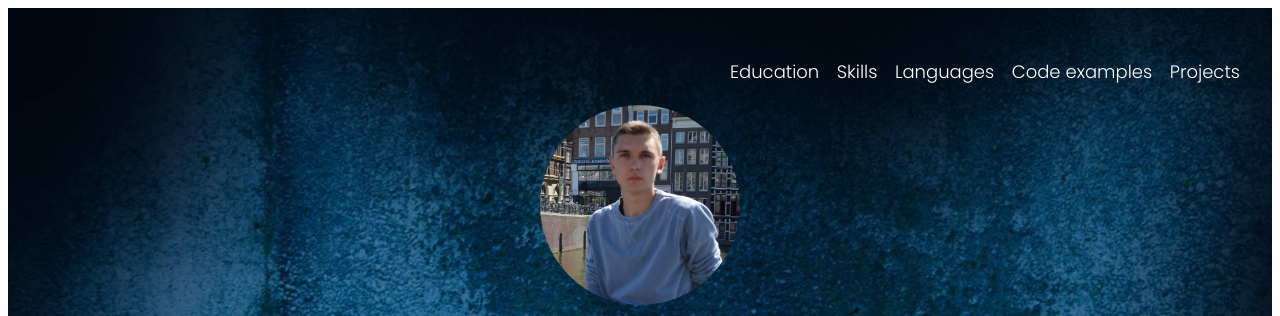
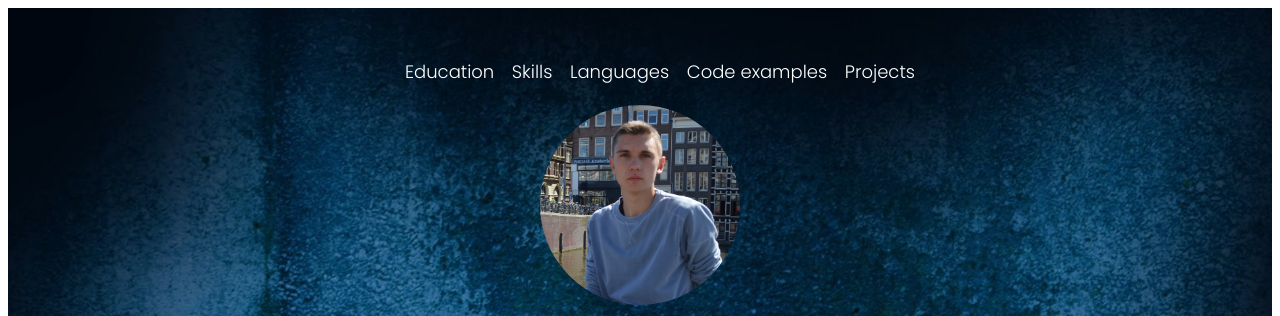
Before and after one commit to webdevby/rsschool-cv, a plain HTML site: page index.html in a window 1280 px wide. Shown: the top 316 px of the page. Drawn offline with nearby package versions, Linux system fonts and the light colour scheme.

Commit message:
fix: minor changes

```diff
--- a/style.css
+++ b/style.css
@@ -7,7 +7,7 @@ html {
 nav {
   scroll-behavior: smooth;
   max-width: 550px;
-  margin: 0 0 0 auto;
+  margin: 0 auto;
 }
 
 nav ul {
```
